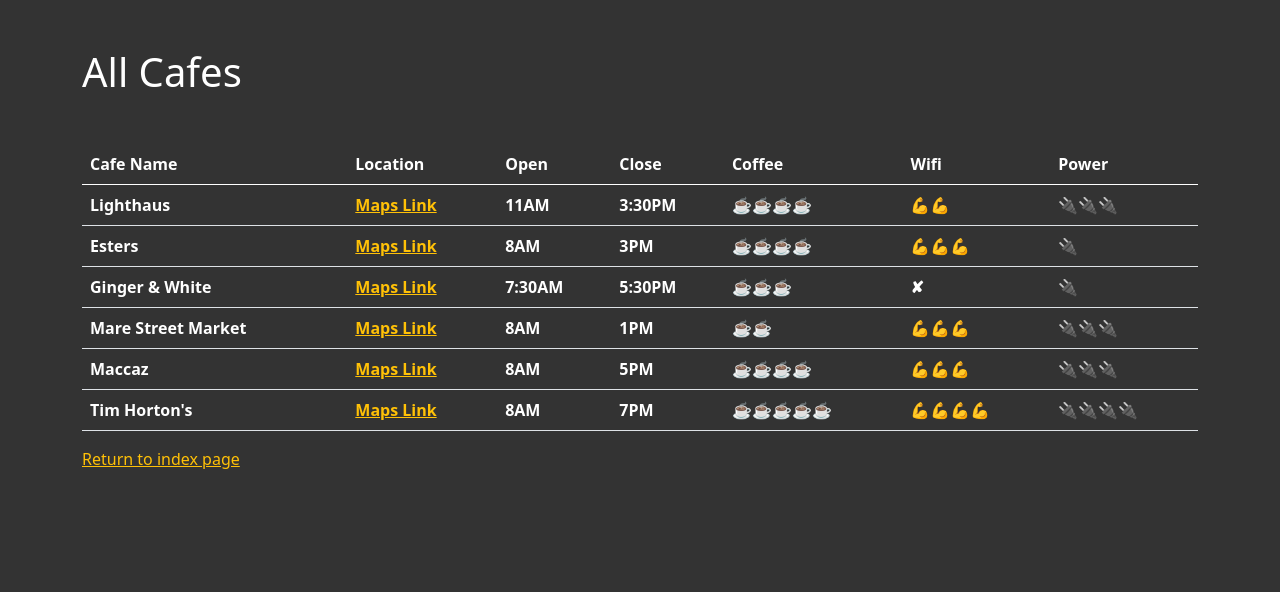
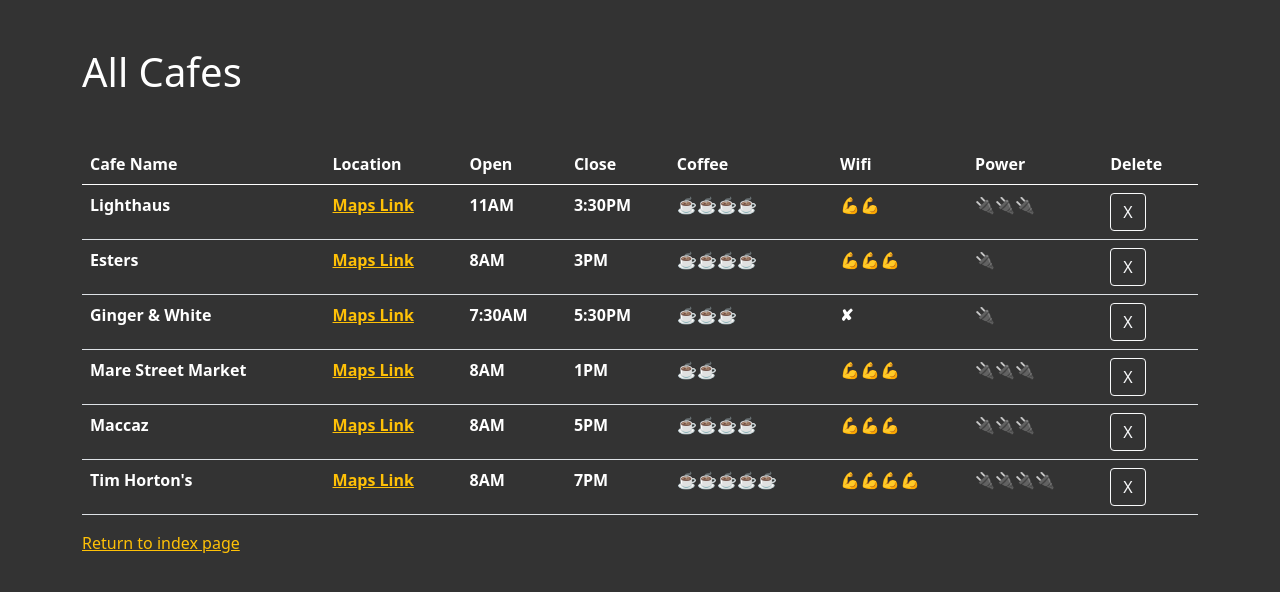
Before and after one commit to bianca-git606/coffee-and-wifi-project, a Flask app: page /cafes in a window 1280 px wide. Shown: the top 592 px of the page. Run offline with Flask 3, Linux system fonts and the light colour scheme; lists and menus that the app fills with data are empty.

Commit message:
Added delete buttons on each entry

```diff
--- a/templates/cafes.html
+++ b/templates/cafes.html
@@ -17,6 +17,7 @@
                     {% for header in cafe_objs[0]: %}
                     <th scope="col">{{ header }}</th>
                     {% endfor %}
+                    <th>Delete</th>
                 </tr>
 
                 </thead>
@@ -30,6 +31,7 @@
                     <th scope="row">{{ cafe }}</th>
                     {% endif %}
                     {% endfor %}
+                    <th><button class="btn btn-outline-light">X</button></th>
                 </tr>
                 {% endfor %}
 
```
